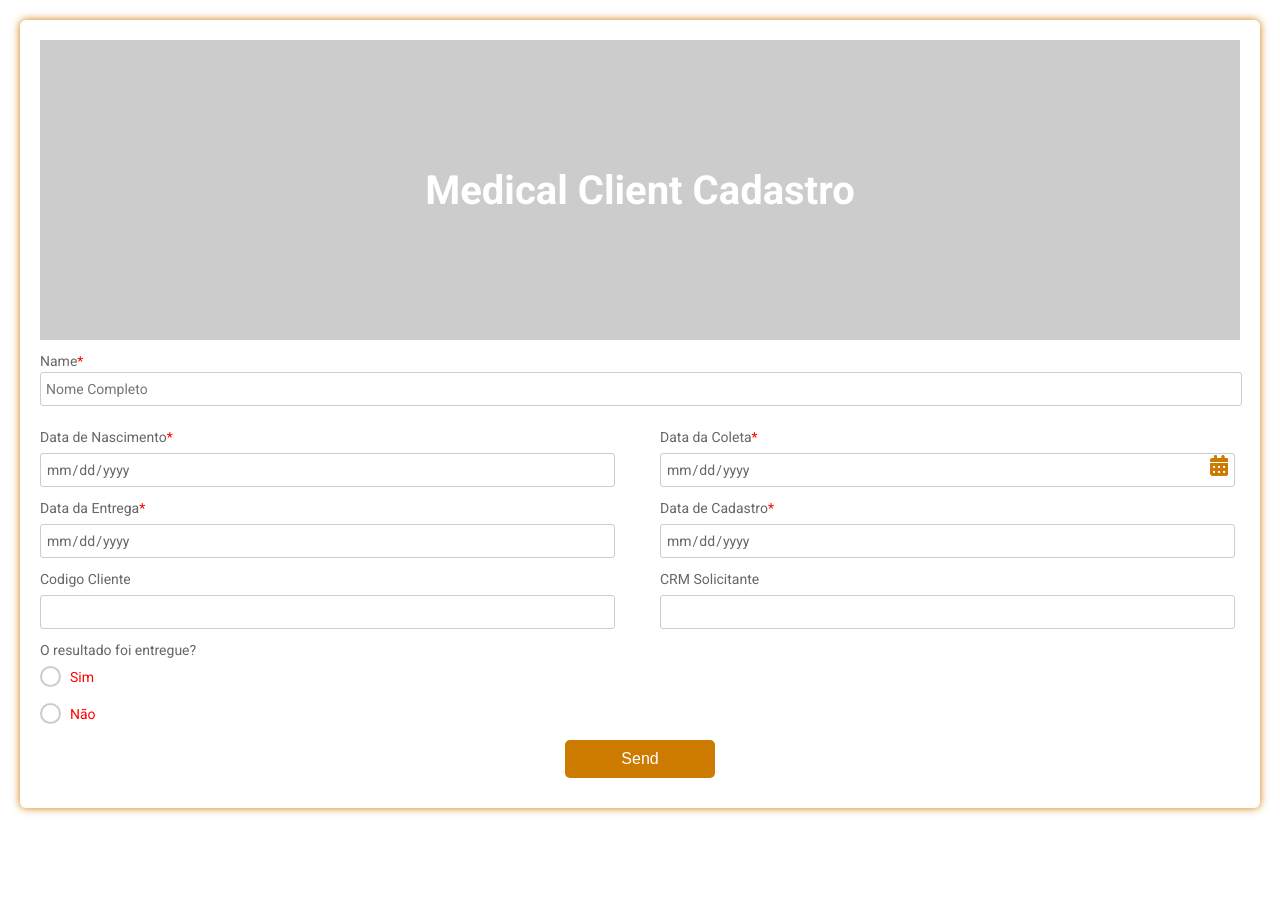
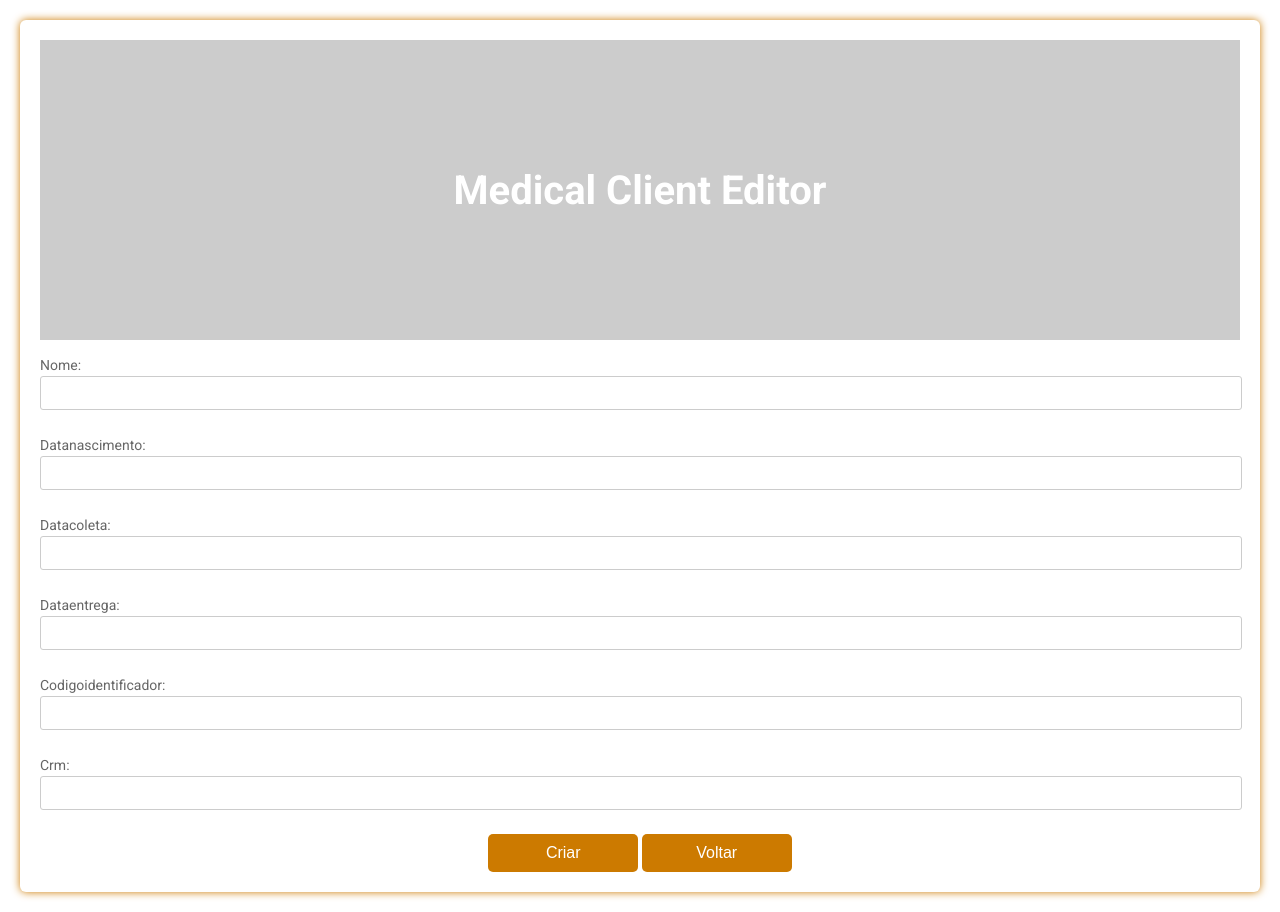
Before and after one commit to crhisllane/MedicalCientesSite, a Django app: template medicalClintesSites/site_mc/templates/site_mc/site_cadastro.html in a window 1280 px wide. Before the commit the page ends 815 px from the top, so only its background shows below. Run offline with Django 3.2, Linux system fonts and the light colour scheme; the template is opened without the code that fills it: values that come from a table or form of the project are taken from there, others are empty; some libraries are stand-ins or nearby versions.

Commit message:
Criando cliente

```diff
--- a/medicalClintesSites/site_mc/templates/site_mc/site_cadastro.html
+++ b/medicalClintesSites/site_mc/templates/site_mc/site_cadastro.html
@@ -187,60 +187,15 @@
   </head>
   <body>
     <div class="testbox">
-      <form action="/">
+      <form method="POST">
+        {% csrf_token %}
         <div class="banner">
-          <h1>Medical Client Cadastro</h1>
+            <h1>Medical Client Editor</h1>
         </div>
-        <div class="item">
-          <label for="name">Name<span>*</span></label>
-            <input id="name" type="text" name="name" placeholder="Nome Completo" />
-        </div>
-        <div class="item">
-          <div class="name-item">
-            <div>
-                <label for="bdate">Data de Nascimento<span>*</span></label>
-                <input id="bdate" type="date" name="bdate" required/>
-                <i class="fas fa-calendar-alt"></i>
-            </div>
-            <div>
-                <label for="ddate">Data da Coleta<span>*</span></label>
-                <input id="ddate" type="date" name="ddate" required/>
-                <i class="fas fa-calendar-alt"></i>
-            </div>
-            <div>
-                <label for="edate">Data da Entrega<span>*</span></label>
-                <input id="edate" type="date" name="edate" required/>
-                <i class="fas fa-calendar-alt"></i>
-            </div>
-            <div>
-                <label for="cdate">Data de Cadastro<span>*</span></label>
-                <input id="cdate" type="date" name="cdate" required/>
-                <i class="fas fa-calendar-alt"></i>
-            </div>
-            <div>
-                <label for="cod">Codigo Cliente</label>
-                <input id="code" type="text" name="name" />
-            </div>
-            <div>
-                <label for="crm">CRM Solicitante</label>
-                <input id="crm" type="text" name="crm" />
-            </div>
-        </div>
-        <div class="question">
-          <label>O resultado foi entregue?</label>
-          <div class="question-answer">
-            <div>
-              <input  type="radio" value="none" id="radio_1" name="availability"/>
-              <label for="radio_1" class="radio"><span>Sim</span></label>
-            </div>
-            <div>
-                <input  type="radio" value="none" id="radio_2" name="availability"/>
-                <label for="radio_2" class="radio"><span>Não</span></label>
-            </div>
-          </div>
-        </div>
+        {{ form.as_p }}
         <div class="btn-block">
-          <button type="submit" href="/">Send</button>
+          <button type="submit">Criar</button>
+          <a href="{% url 'site_list' %}"><button type="button">Voltar</button></a>
         </div>
       </form>
     </div>
--- a/medicalClintesSites/site_mc/urls.py
+++ b/medicalClintesSites/site_mc/urls.py
@@ -6,6 +6,8 @@ urlpatterns = [
     path('', views.site_list, name='site_list'),
     path('<int:id>/delete/',views.delete, name='delete'),
     path('<int:id>/alterar/',views.alterar, name='alterar'),
+    path('cadastrar/',views.cadastrar, name='cadastrar'),
+
     # path('alterar_put<cliente:cliente>/',views.alterar_put, name='alterar_put')
 
 ]
```
Also changed, not shown: medicalClintesSites/site_mc/views.py (+23 -3 lines).
